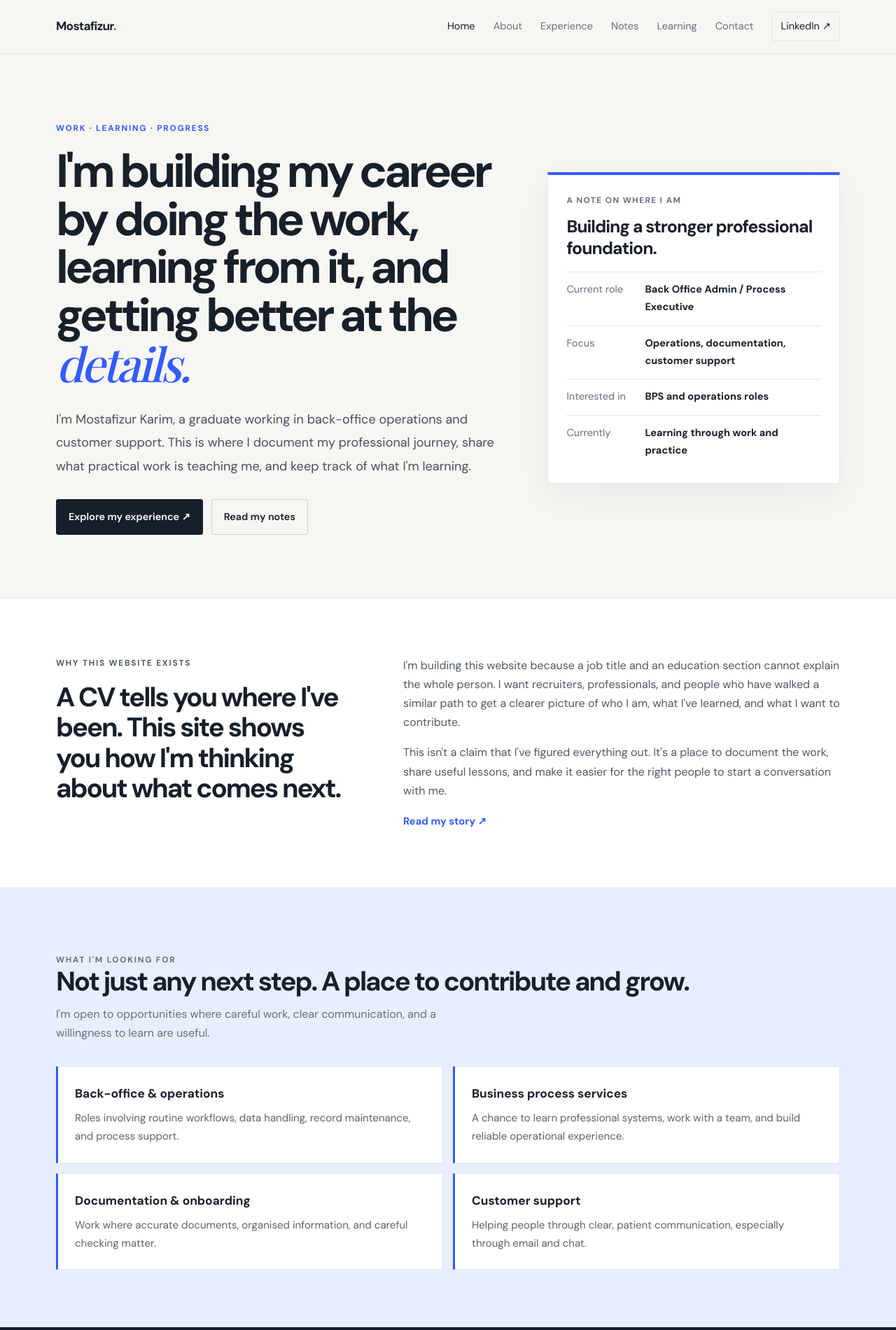
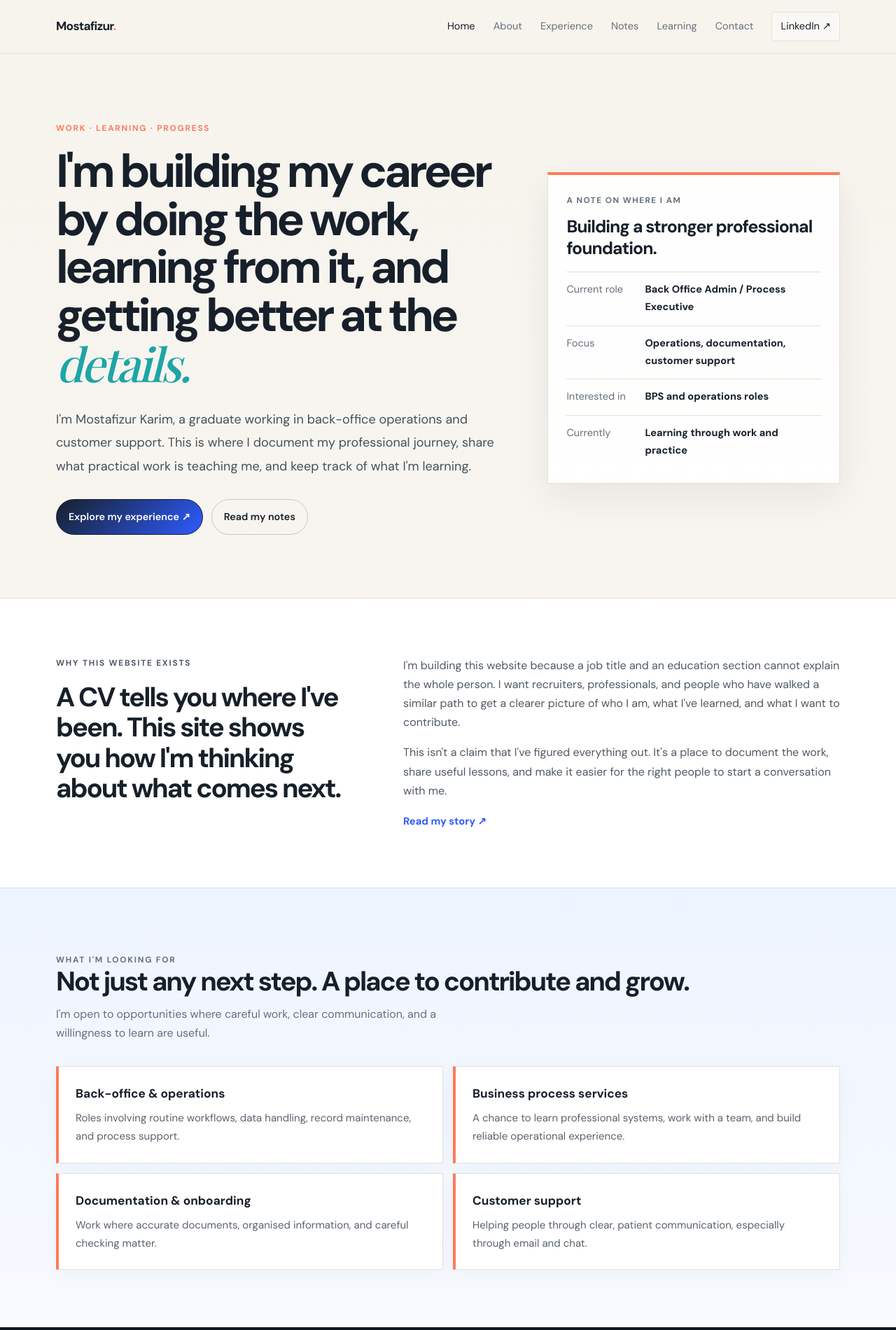
Before and after one commit to LightSpeed10X/Portfolio, a plain HTML site: page index.html in a window 1280 px wide. Shown: the top 1900 px of the page at 70% size. Drawn offline with nearby package versions, Linux system fonts and the light colour scheme.

Commit message:
Update style.css

```diff
--- a/assets/style.css
+++ b/assets/style.css
@@ -1,37 +1,37 @@
 @import url('https://fonts.googleapis.com/css2?family=DM+Sans:wght@400;500;600;700&family=Playfair+Display:wght@500;600&display=swap');
 :root{
- --paper:#F7F6F2;--ink:#17202A;--blue:#335CFF;--slate:#65707B;
- --line:#E3E6EA;--white:#FFFFFF;--pale-blue:#E9EEFF;--deep:#101820;
- --max:1120px
+ --paper:#F7F4EE;--ink:#17202A;--blue:#2E5BFF;--coral:#FF7A59;--teal:#1DA5A6;
+ --slate:#65707B;--line:#E6E1D8;--white:#FFFFFF;--pale-blue:#EEF4FF;--deep:#101820;
+ --soft-mint:#EAFBF6;--soft-peach:#FFF0EB;--max:1120px
 }
 *{box-sizing:border-box}
 html{scroll-behavior:smooth;scroll-padding-top:90px}
-body{margin:0;background:var(--paper);color:var(--ink);font-family:"DM Sans",Arial,sans-serif;font-size:16px;line-height:1.7}
+body{margin:0;background:linear-gradient(180deg,var(--paper) 0%,#f9f8f4 100%);color:var(--ink);font-family:"DM Sans",Arial,sans-serif;font-size:16px;line-height:1.7}
 a{color:inherit;text-decoration:none}
 a:hover{color:var(--blue)}
 button,a{-webkit-tap-highlight-color:transparent}
 button{font:inherit}
 .wrap{width:min(var(--max),calc(100% - 48px));margin:auto}
-.site-header{border-bottom:1px solid var(--line);background:rgba(247,246,242,.96);position:sticky;top:0;z-index:10;backdrop-filter:blur(12px)}
+.site-header{border-bottom:1px solid var(--line);background:rgba(247,244,238,.96);position:sticky;top:0;z-index:10;backdrop-filter:blur(12px)}
 .nav{height:76px;display:flex;align-items:center;justify-content:space-between;gap:28px}
 .brand{font-weight:700;letter-spacing:-.04em;font-size:1.08rem}
-.brand span{color:var(--blue)}
+.brand span{color:var(--coral)}
 .nav-links{display:flex;align-items:center;gap:26px;font-size:.91rem}
 .nav-links a{color:var(--slate)}
 .nav-links a.active,.nav-links a:hover{color:var(--ink)}
-.nav-links .linkedin{border:1px solid var(--line);padding:8px 12px;border-radius:4px;color:var(--ink)}
+.nav-links .linkedin{border:1px solid var(--line);padding:8px 12px;border-radius:4px;color:var(--ink);background:rgba(255,255,255,.35)}
 .menu-toggle{display:none;background:transparent;border:1px solid var(--line);padding:8px 11px;border-radius:4px;color:var(--ink)}
 .hero{padding:96px 0 90px;display:grid;grid-template-columns:minmax(0,1.2fr) minmax(290px,.8fr);gap:76px;align-items:center}
-.eyebrow{font-size:.74rem;text-transform:uppercase;letter-spacing:.15em;font-weight:700;color:var(--blue);margin:0 0 18px}
+.eyebrow{font-size:.74rem;text-transform:uppercase;letter-spacing:.15em;font-weight:700;color:var(--coral);margin:0 0 18px}
 .hero h1,.page-intro h1{font-size:clamp(2.8rem,5.2vw,5.1rem);line-height:1.03;letter-spacing:-.068em;margin:0 0 24px;max-width:790px}
-.hero h1 em,.page-intro h1 em{font-family:"Playfair Display",Georgia,serif;font-weight:500;letter-spacing:-.05em;color:var(--blue)}
+.hero h1 em,.page-intro h1 em{font-family:"Playfair Display",Georgia,serif;font-weight:500;letter-spacing:-.05em;color:var(--teal)}
 .lead{font-size:1.13rem;color:#46515d;max-width:650px;line-height:1.85}
 .actions{display:flex;gap:12px;flex-wrap:wrap;margin-top:30px}
-.button{display:inline-flex;align-items:center;justify-content:center;padding:12px 17px;border:1px solid var(--ink);background:var(--ink);color:white;border-radius:3px;font-weight:600;font-size:.9rem;transition:transform .18s,background .18s}
-.button:hover{background:var(--blue);border-color:var(--blue);color:white;transform:translateY(-1px)}
-.button.secondary{background:transparent;color:var(--ink);border-color:#C9CFD5}
-.button.secondary:hover{border-color:var(--blue);color:var(--blue);background:transparent}
-.focus-note{background:var(--white);border:1px solid var(--line);border-top:4px solid var(--blue);padding:26px 26px 20px;box-shadow:0 18px 48px rgba(23,32,42,.055)}
+.button{display:inline-flex;align-items:center;justify-content:center;padding:12px 17px;border:1px solid var(--ink);background:linear-gradient(135deg,var(--ink),var(--blue));color:white;border-radius:999px;font-weight:600;font-size:.9rem;transition:transform .18s,box-shadow .18s,background .18s}
+.button:hover{background:linear-gradient(135deg,var(--blue),var(--teal));border-color:transparent;color:white;transform:translateY(-1px);box-shadow:0 12px 30px rgba(46,91,255,.22)}
+.button.secondary{background:transparent;color:var(--ink);border-color:#CFC5B8}
+.button.secondary:hover{border-color:var(--coral);color:var(--coral);background:rgba(255,122,89,.06)}
+.focus-note{background:linear-gradient(180deg,rgba(255,255,255,.9),rgba(255,255,255,.98));border:1px solid var(--line);border-top:4px solid var(--coral);padding:26px 26px 20px;box-shadow:0 18px 48px rgba(23,32,42,.07)}
 .focus-note .note-label{font-size:.74rem;letter-spacing:.12em;text-transform:uppercase;color:var(--slate);font-weight:700}
 .focus-note h2{font-size:1.55rem;letter-spacing:-.04em;margin:12px 0 18px;line-height:1.25}
 .focus-row{padding:13px 0;border-top:1px solid var(--line);display:grid;grid-template-columns:100px 1fr;gap:12px;font-size:.91rem}
@@ -39,10 +39,10 @@ button{font:inherit}
 .section{padding:82px 0;border-top:1px solid var(--line)}
 .section--paper{background:var(--paper)}
 .section--white{background:var(--white)}
-.section--pale-blue{background:var(--pale-blue);border-color:#d7dfff}
-.section--ink{background:var(--ink);color:var(--white);border-color:var(--ink)}
-.section--blue{background:var(--blue);color:var(--white);border-color:var(--blue)}
-.section--ink .eyebrow,.section--blue .eyebrow{color:#C9D3FF}
+.section--pale-blue{background:linear-gradient(180deg,var(--pale-blue),#f7faff);border-color:#d7dfff}
+.section--ink{background:linear-gradient(180deg,#101820,#17212f);color:var(--white);border-color:var(--ink)}
+.section--blue{background:linear-gradient(135deg,var(--blue),#4a6dff);color:var(--white);border-color:var(--blue)}
+.section--ink .eyebrow,.section--blue .eyebrow{color:#D7DFFF}
 .section--ink .section-head p,.section--ink .muted,.section--blue .section-head p{color:#D1D7DE}
 .section--ink .text-link,.section--blue .text-link{color:#DDE3FF}
 .section-head{display:flex;align-items:end;justify-content:space-between;gap:24px;margin-bottom:34px}
@@ -67,19 +67,19 @@ button{font:inherit}
 .article-meta{font-size:.8rem;color:var(--slate);padding-top:5px}
 .article h3{font-size:1.18rem;letter-spacing:-.025em;line-height:1.35;margin:0 0 7px}
 .article p{margin:0;color:#5b6570;font-size:.94rem;max-width:680px}
-.arrow{color:var(--blue);font-size:1.3rem}
+.arrow{color:var(--coral);font-size:1.3rem}
 .skill-list{display:flex;flex-wrap:wrap;gap:9px;margin-top:22px}
-.skill-list span{border:1px solid var(--line);padding:7px 11px;font-size:.85rem;color:#46515d;background:rgba(255,255,255,.55)}
+.skill-list span{border:1px solid var(--line);padding:7px 11px;font-size:.85rem;color:#46515d;background:linear-gradient(135deg,#ffffff,#f3f8ff)}
 .section--ink .skill-list span{border-color:#4A5662;background:#202B36;color:#E4E8ED}
 .section--blue .skill-list span{border-color:rgba(255,255,255,.35);background:rgba(255,255,255,.1);color:white}
 .reason-grid{display:grid;grid-template-columns:repeat(3,1fr);gap:0;border:1px solid rgba(255,255,255,.24);margin-top:38px}
-.reason-card{padding:27px;border-right:1px solid rgba(255,255,255,.24)}
+.reason-card{padding:27px;border-right:1px solid rgba(255,255,255,.24);background:linear-gradient(180deg,rgba(255,255,255,.03),rgba(255,255,255,.01))}
 .reason-card:last-child{border-right:0}
 .reason-num{font-size:.78rem;letter-spacing:.12em;color:#C9D3FF;font-weight:700}
 .reason-card h3{font-size:1.25rem;line-height:1.3;letter-spacing:-.03em;margin:16px 0 10px}
 .reason-card p{color:#E1E6FF;font-size:.94rem;margin:0}
 .value-grid{display:grid;grid-template-columns:repeat(2,1fr);gap:14px;margin-top:28px}
-.value-card{padding:24px;background:var(--white);border:1px solid var(--line);border-left:3px solid var(--blue)}
+.value-card{padding:24px;background:var(--white);border:1px solid var(--line);border-left:4px solid var(--coral);box-shadow:0 10px 30px rgba(23,32,42,.03)}
 .value-card h3{margin:0 0 8px;font-size:1.08rem}
 .value-card p{margin:0;color:#59636d;font-size:.94rem}
 .cta{padding:44px;background:var(--ink);color:white;display:flex;align-items:center;justify-content:space-between;gap:32px}
```
